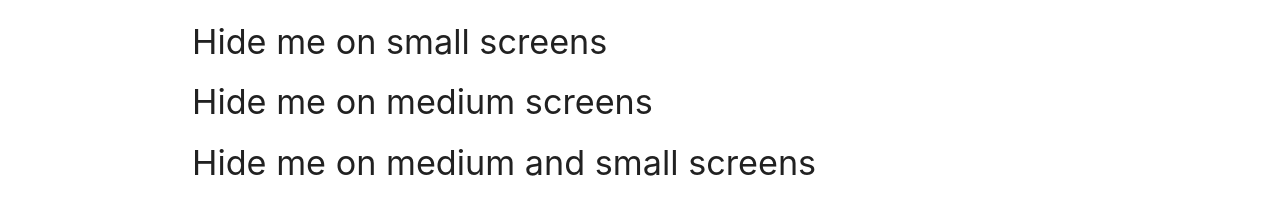
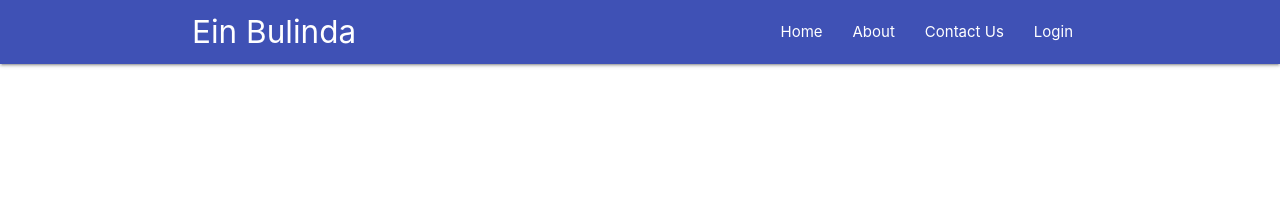
Before and after one commit to einbulinda/materialize, a plain HTML site: page index.html in a window 1280 px wide. Drawn offline with nearby package versions, Linux system fonts and the light colour scheme.

Commit message:
responsive navbar

```diff
--- a/index.html
+++ b/index.html
@@ -13,19 +13,40 @@
       rel="stylesheet"
       href="https://cdnjs.cloudflare.com/ajax/libs/materialize/1.0.0/css/materialize.min.css"
     />
+    <style></style>
 
     <title>Materialize CSS</title>
   </head>
   <body>
-    <div class="container">
-      <h4 class="hide">Hide me on all screens</h4>
-      <h4 class="hide-on-small-only">Hide me on small screens</h4>
-      <h4 class="hide-on-med-only">Hide me on medium screens</h4>
-      <h4 class="hide-on-large-only">Hide me on large screens</h4>
-      <h4 class="hide-on-med-and-down">Hide me on medium and small screens</h4>
-      <h4 class="hide-on-med-and-up">Hide me on medium and large screens</h4>
-    </div>
+    <nav class="nav-wrapper indigo">
+      <div class="container">
+        <a href="" class="brand-logo">Ein Bulinda</a>
+        <a href="#" class="sidenav-trigger" data-target="mobile-links">
+          <i class="material-icons">menu</i>
+        </a>
+        <ul class="right hide-on-med-and-down">
+          <li><a href="">Home</a></li>
+          <li><a href="">About</a></li>
+          <li><a href="">Contact Us</a></li>
+          <li><a href="">Login</a></li>
+        </ul>
+      </div>
+    </nav>
+    <ul class="sidenav" id="mobile-links">
+      <li><a href="">Home</a></li>
+      <li><a href="">About</a></li>
+      <li><a href="">Contact Us</a></li>
+      <li><a href="">Login</a></li>
+    </ul>
+
+    <!-- JQuery Compressed Production -->
+    <script src="https://code.jquery.com/jquery-3.6.0.min.js"></script>
     <!-- Compiled and minified JavaScript -->
     <script src="https://cdnjs.cloudflare.com/ajax/libs/materialize/1.0.0/js/materialize.min.js"></script>
+    <script>
+      $(document).ready(function () {
+        $(".sidenav").sidenav();
+      });
+    </script>
   </body>
 </html>
```
